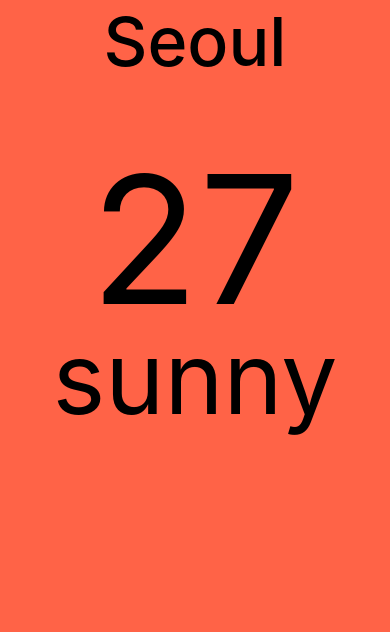
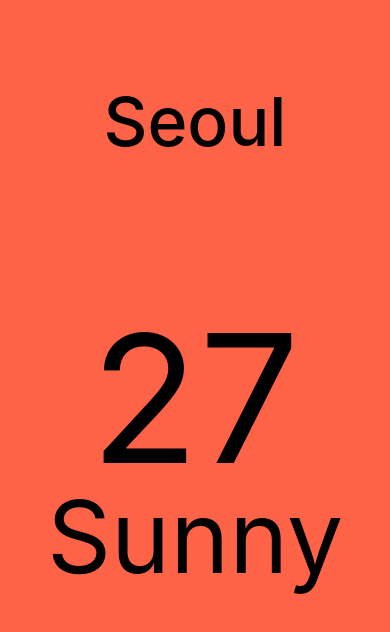
Before and after one commit to ByeongHunKim/RNWeather, a React Native app: screen / in a window 390 px wide. Shown: the top 632 px of the page. Built offline with nearby package versions, Linux system fonts and the light colour scheme.

Commit message:
# 2.5 다시 하면서 렌더링 위치 수정(View 위치 잘못 되어있어서 위로 표시 되었음)

```diff
--- a/App.js
+++ b/App.js
@@ -5,14 +5,13 @@ import { StyleSheet, Text, View } from 'react-native';
 export default function App() {
   return (
     <View style={styles.container}>
-      {/* <StatusBar style="auto" /> */}
       <View style={styles.city}>
         <Text style={styles.cityName}>Seoul</Text>
-        <View style={styles.weather}>
-          <View style={styles.day}>
-            <Text style={styles.temp}>27</Text>
-            <Text style={styles.description}>sunny</Text>
-          </View>
+      </View>
+      <View style={styles.weather}>
+        <View style={styles.day}>
+          <Text style={styles.temp}>27</Text>
+          <Text style={styles.description}>Sunny</Text>
         </View>
       </View>
     </View>
```
